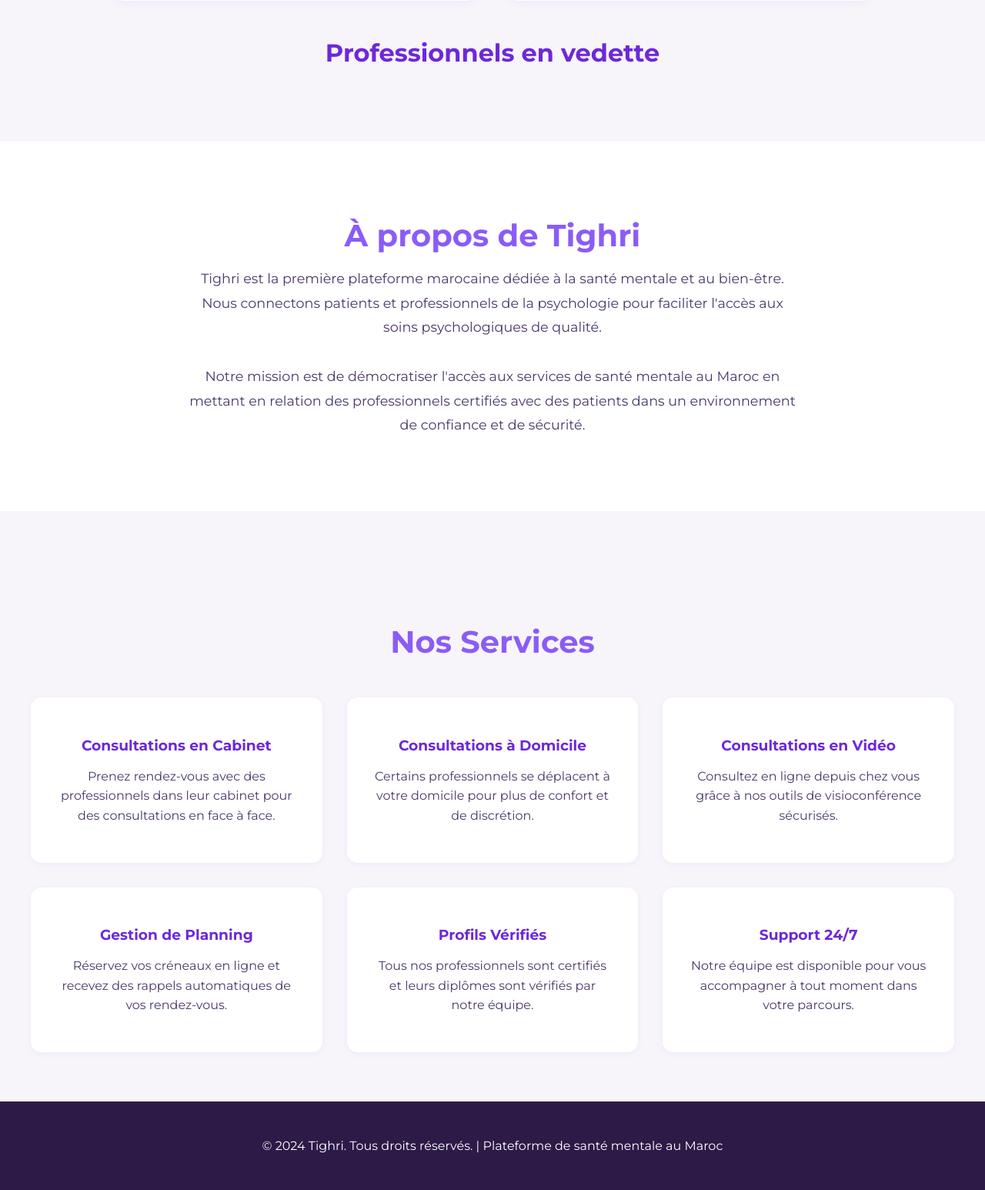
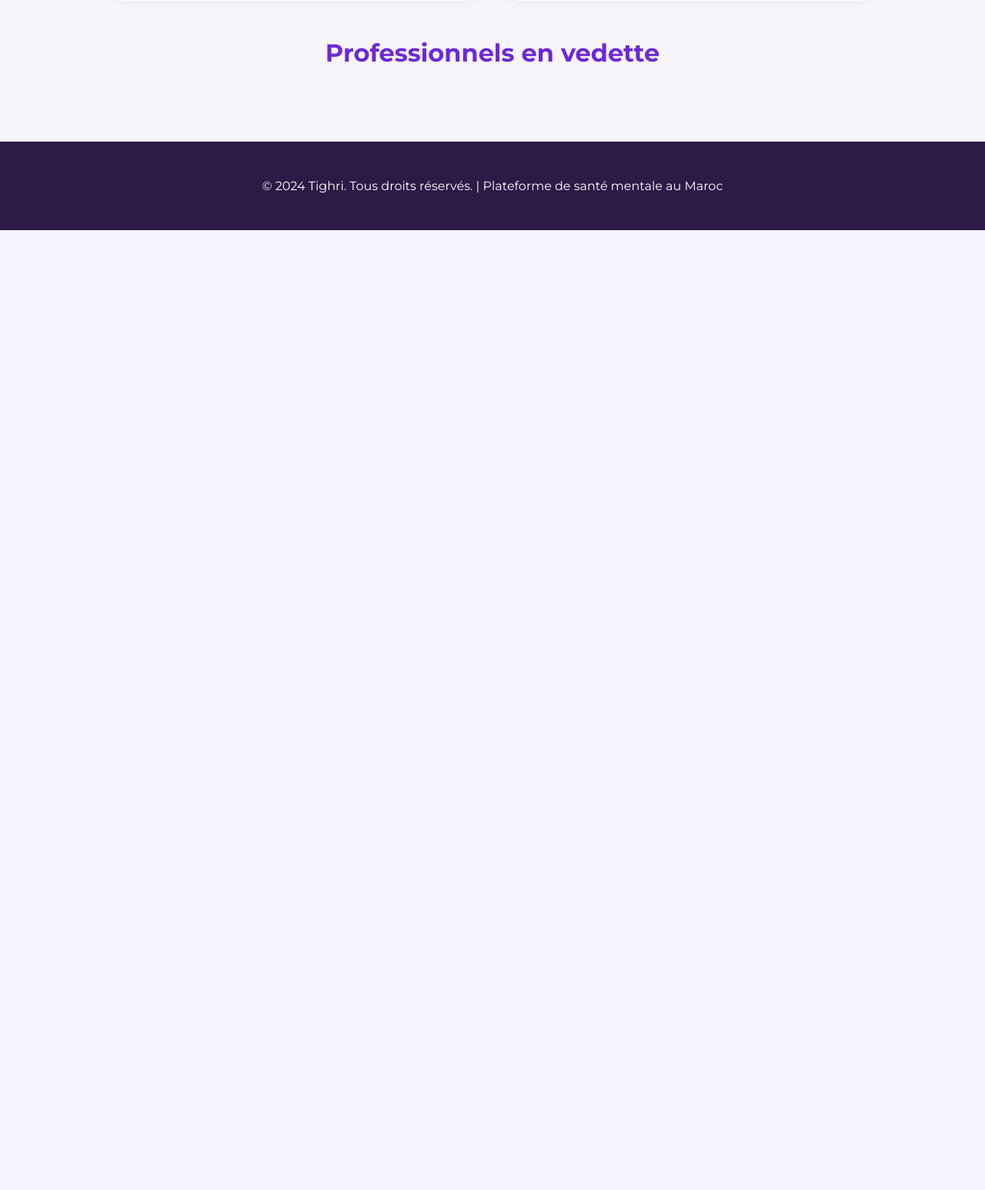
Before and after one commit to asccof/lumia-project-principale, a Flask app: page / in a window 1280 px wide. Shown: the part 824-2370 px from the top of the page at 77% size. After the commit the page ends 1123 px from the top, so only its background shows below. Run offline with Flask 3, Linux system fonts and the light colour scheme; some libraries are stand-ins or nearby versions.

Commit message:
Update index.html

```diff
--- a/templates/index.html
+++ b/templates/index.html
@@ -7,7 +7,6 @@
   <title>Tighri - Prendre rendez-vous avec un professionnel</title>
 
   <link href="https://fonts.googleapis.com/css2?family=Montserrat:wght@400;700&display=swap" rel="stylesheet">
-  <!-- CSS mobile spécifique (ne pas mettre ce <link> dans <style>) -->
   <link rel="stylesheet" href="{{ url_for('static', filename='mobile.css') }}">
 
   <style>
@@ -46,7 +45,6 @@
     .professionals{display:flex;flex-wrap:wrap;gap:2rem;justify-content:center}
 
     .professional-card{background:#fff;border-radius:14px;box-shadow:0 2px 8px rgba(139,92,246,.08);padding:1.5rem;min-width:280px;max-width:320px;flex:1 1 280px;display:flex;flex-direction:column;align-items:center;text-align:center}
-    /* Avatar cercle (cadrage conservé) */
     .avatar-circle{width:96px;height:96px;border-radius:50%;border:3px solid #8B5CF6;display:flex;align-items:center;justify-content:center;overflow:hidden;margin-bottom:1rem;background:linear-gradient(#eee,#ddd)}
     .avatar-img{width:100%;height:100%;object-fit:cover}
     .professional-card h4{margin:.5rem 0 .2rem;color:#6D28D9}
@@ -86,7 +84,6 @@
       .sections{flex-direction:column;align-items:center}
       .contact-info{flex-direction:column;gap:1.5rem}
     }
-    /* Téléphones ≤ 480px : pas de chevauchement */
     @media(max-width:480px){
       .nav-container{padding:.6rem 1rem;gap:.5rem}
       header{padding:5.5rem 1rem 1.5rem;margin-top:64px}
@@ -142,16 +139,12 @@
     <h3>Professionnels en vedette</h3>
     <div class="professionals">
       {% for professional in professionals %}
-        {% set img_url = (professional.image_url or '')|trim %}
-        {% set placeholder = 'https://placehold.co/300x300?text=Photo' %}
         <div class="professional-card">
           <div class="avatar-circle">
             <img class="avatar-img"
-                 src="{{ img_url or placeholder }}"
+                 src="{{ url_for('profile_photo', professional_id=professional.id) }}"
                  alt="Photo de {{ professional.name }}"
-                 referrerpolicy="no-referrer"
-                 loading="eager" fetchpriority="high"
-                 onerror="this.onerror=null;this.src='{{ placeholder }}';">
+                 loading="eager" fetchpriority="high">
           </div>
           <h4>{{ professional.name }}</h4>
           <p>{{ professional.specialty }}</p>
@@ -162,28 +155,6 @@
     </div>
   </div>
 
-  <section id="about" class="about-section">
-    <div class="about-container">
-      <h2>À propos de Tighri</h2>
-      <p>Tighri est la première plateforme marocaine dédiée à la santé mentale et au bien-être. Nous connectons patients et professionnels de la psychologie pour faciliter l'accès aux soins psychologiques de qualité.</p>
-      <p>Notre mission est de démocratiser l'accès aux services de santé mentale au Maroc en mettant en relation des professionnels certifiés avec des patients dans un environnement de confiance et de sécurité.</p>
-    </div>
-  </section>
-
-  <section id="services" class="services-section">
-    <div class="services-container">
-      <h2>Nos Services</h2>
-      <div class="services-grid">
-        <div class="service-card"><h3>Consultations en Cabinet</h3><p>Prenez rendez-vous avec des professionnels dans leur cabinet pour des consultations en face à face.</p></div>
-        <div class="service-card"><h3>Consultations à Domicile</h3><p>Certains professionnels se déplacent à votre domicile pour plus de confort et de discrétion.</p></div>
-        <div class="service-card"><h3>Consultations en Vidéo</h3><p>Consultez en ligne depuis chez vous grâce à nos outils de visioconférence sécurisés.</p></div>
-        <div class="service-card"><h3>Gestion de Planning</h3><p>Réservez vos créneaux en ligne et recevez des rappels automatiques de vos rendez-vous.</p></div>
-        <div class="service-card"><h3>Profils Vérifiés</h3><p>Tous nos professionnels sont certifiés et leurs diplômes sont vérifiés par notre équipe.</p></div>
-        <div class="service-card"><h3>Support 24/7</h3><p>Notre équipe est disponible pour vous accompagner à tout moment dans votre parcours.</p></div>
-      </div>
-    </div>
-  </section>
-
   {% include 'contact_section.html' ignore missing %}
 
   <footer>
```
